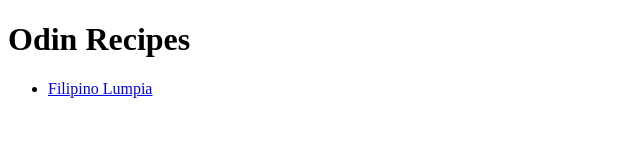
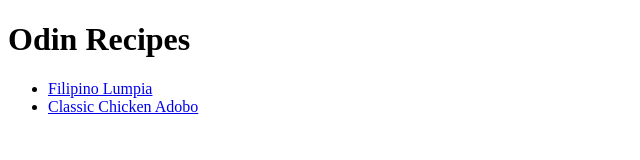
Before and after one commit to RNDelim08/odin-recipes, a plain HTML site: page index.html in a window 1280 px wide. Shown: the whole page, without its empty margins (0-640 px from the left). Drawn offline with Linux system fonts and the light colour scheme.

Commit message:
Add Classic Chicken Adobo page to home page

```diff
--- a/index.html
+++ b/index.html
@@ -11,6 +11,7 @@
         <p>
             <ul>
                 <li><a href="./recipes/filipino-lumpia.html">Filipino Lumpia</a></li>
+                <li><a href="./recipes/classic-chicken-adobo.html">Classic Chicken Adobo</a></li>
             </ul>
         </p>
     </body>
```
